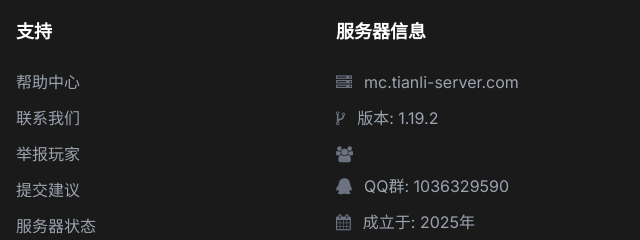
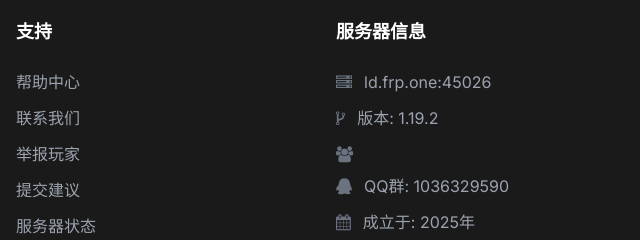
Before and after one commit to tangrikut/NewMinecraftWebsite, a plain HTML site: page index.html in a window 1280 px wide. Shown: the part 5587-5827 px from the top of the page, 640-1280 px from the left. Drawn offline with nearby package versions, Linux system fonts and the light colour scheme.

Commit message:
Update index.html

```diff
--- a/index.html
+++ b/index.html
@@ -737,7 +737,7 @@
                     <ul class="space-y-3">
                         <li class="flex items-start">
                             <i class="fa fa-server text-gray-500 mt-1 mr-3"></i>
-                            <span class="text-gray-400">mc.tianli-server.com</span>
+                            <span class="text-gray-400">ld.frp.one:45026</span>
                         </li>
                         <li class="flex items-start">
                             <i class="fa fa-code-fork text-gray-500 mt-1 mr-3"></i>
```
